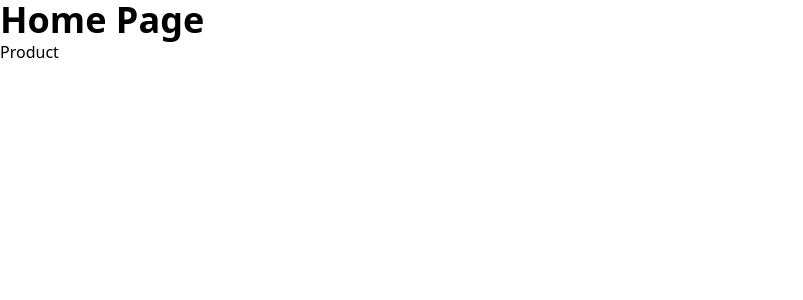
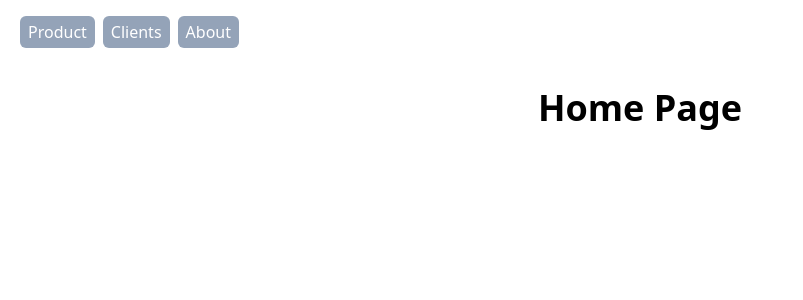
Before and after one commit to alrakib1/next-js-page-route, a Next.js app: page / in a window 1280 px wide. Shown: the top 300 px of the page, without its empty margins (0-803 px from the left). Built offline with nearby package versions, Linux system fonts and the light colour scheme.

Commit message:
added dynamic routes

```diff
--- a/pages/clients/[id]/[clientprojectid].js
+++ b/pages/clients/[id]/[clientprojectid].js
@@ -4,7 +4,12 @@ const SelectedClientProjectPage = () => {
   const router = useRouter();
   console.log(router.pathname);
   console.log(router.query);
-  return <div>this is the details page of a project for a specific client</div>;
+  return (
+    <div className="text-4xl text-center font-bold">
+      this is the details page of {router.query.clientprojectid} for client{" "}
+      {router.query.id}
+    </div>
+  );
 };
 
 export default SelectedClientProjectPage;
--- a/pages/clients/[id]/index.js
+++ b/pages/clients/[id]/index.js
@@ -1,9 +1,23 @@
+import { useRouter } from 'next/router';
 import React from 'react';
 
 const ClientDetails = () => {
+
+    const router = useRouter();
+    console.log(router.pathname);
+    console.log(router.query);
+
     return (
         <div>
-            this is the details page of client
+           <h2 className='text-4xl text-center font-semibold'> this is the details page of client {router.query.id}</h2>
+           <ul>
+                <li>
+                        <a href={`/clients/${router.query.id}/ProjectA`}>Project A</a>
+                </li>
+                <li>
+                     <a href={`/clients/${router.query.id}/ProjectB`}>Project B</a>
+                </li>
+           </ul>
         </div>
     );
 };
--- a/pages/clients/index.js
+++ b/pages/clients/index.js
@@ -1,11 +1,20 @@
-import React from 'react';
+import Link from "next/link";
+import React from "react";
 
 const ClientPage = () => {
-    return (
-        <div>
-            This is the client page
-        </div>
-    );
+  return (
+    <div>
+      <ul className="flex gap-4 ml-10">
+        <li>
+          <Link href="/clients/rakib">Rakib</Link>
+        </li>
+        <li>
+          <Link href="/clients/rafi">Rafi</Link>
+        </li>
+      </ul>
+      <h2 className="mt-5"> This is the client page</h2>
+    </div>
+  );
 };
 
 export default ClientPage;
--- a/pages/index.js
+++ b/pages/index.js
@@ -1,10 +1,21 @@
-import React from 'react';
+import Link from "next/link";
+import React from "react";
 
 const HomePage = () => {
   return (
-    <div>
-      <h2 className='text-4xl font-semibold'>Home Page</h2>
-      <a href="/product">Product</a>
+    <div className="text-center">
+      <ul className="mt-4 flex gap-2 ml-5">
+        <li className="text-white hover:bg-yellow-600 px-2 py-1 rounded-md transition-colors duration-150 bg-slate-400">
+          <Link href="/product">Product</Link>
+        </li>
+        <li className="text-white hover:bg-yellow-600 px-2 py-1 rounded-md transition-colors duration-150 bg-slate-400">
+          <Link href="/clients">Clients</Link>
+        </li>
+        <li className="text-white hover:bg-yellow-600 px-2 py-1 rounded-md transition-colors duration-150 bg-slate-400">
+          <Link href="/about">About</Link>
+        </li>
+      </ul>
+      <h2 className="text-4xl mt-10 font-semibold">Home Page</h2>
     </div>
   );
 };
```
